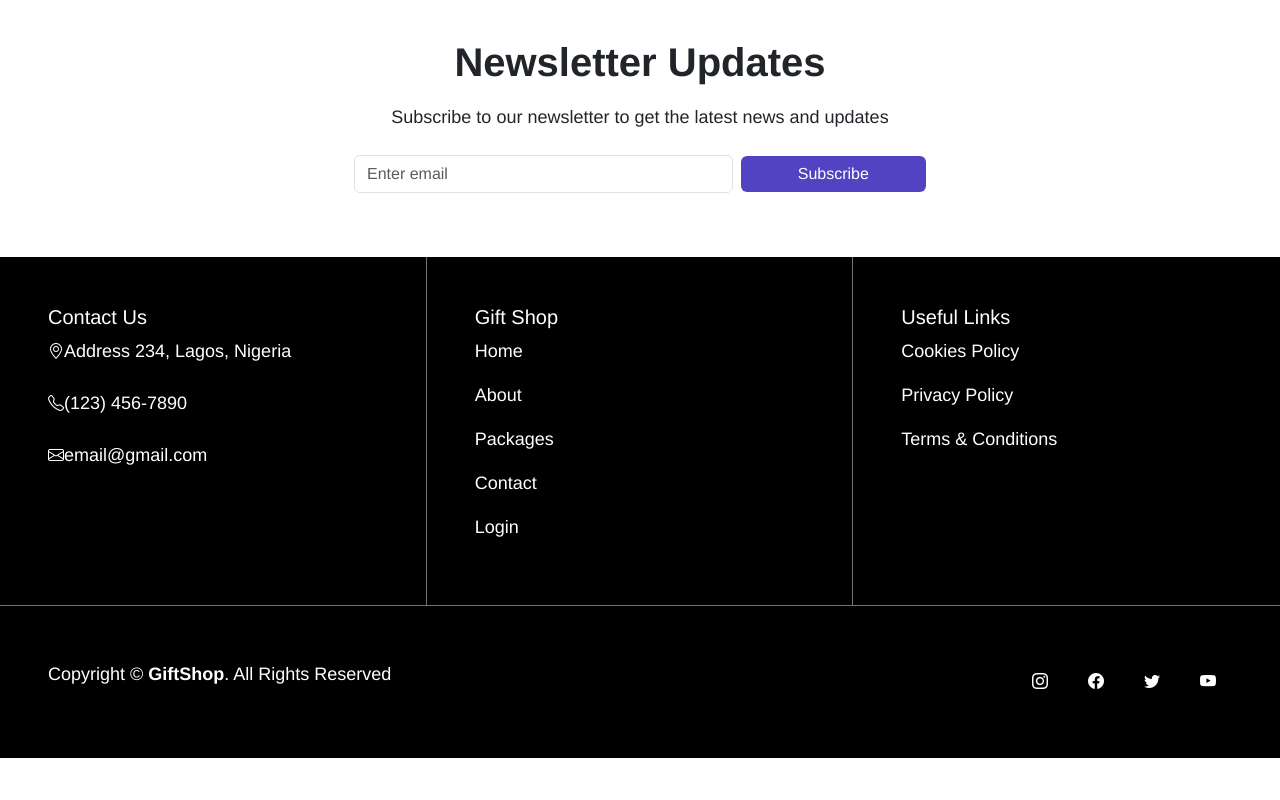
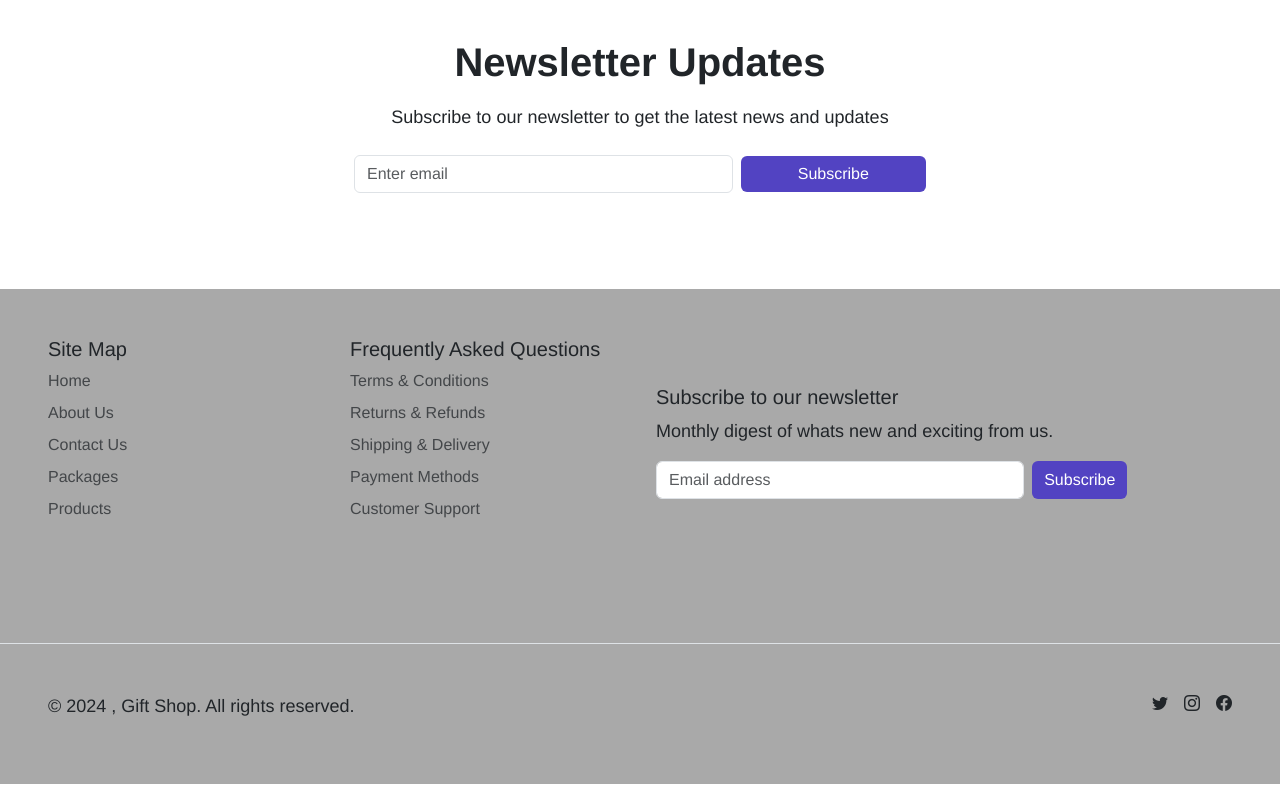
Before and after one commit to Ayomide2604/gift-shop, a React (Vite) app: page / in a window 1280 px wide. Shown: the part 1380-2180 px from the top of the page. Before the commit the page ends 2138 px from the top, so only its background shows below. Built offline with nearby package versions, Linux system fonts and the light colour scheme; no server answers.

Commit message:
Refactor Footer component with improved layout and newsletter subscription

```diff
--- a/src/components/partials/Footer.jsx
+++ b/src/components/partials/Footer.jsx
@@ -1,81 +1,114 @@
 import React from "react";
-import { Container, Row, Col } from "react-bootstrap";
-import "./partials.css";
+
 const Footer = () => {
 	return (
-		<>
-			<Container fluid className="footer-container">
-				<nav>
-					<Row>
-						<Col
-							lg={4}
-							className=" p-5"
-							style={{ borderRight: "1px solid #6c757d" }}
-						>
-							<h5>Contact Us</h5>
-							<Col lg={12} className="gap-4 d-grid justify-content-between ">
-								<Col>
-									<i class="bi bi-geo-alt"></i>
+		<div className="footer-container mt-5   mb-3">
+			<footer className="">
+				<div className="row p-5">
+					<div className="col-3">
+						<h5>Site Map</h5>
+						<ul className="nav flex-column">
+							<li className="nav-item mb-2">
+								<a href="#" className="nav-link p-0 text-muted">
+									Home
+								</a>
+							</li>
+							<li className="nav-item mb-2">
+								<a href="#" className="nav-link p-0 text-muted">
+									About Us
+								</a>
+							</li>
+							<li className="nav-item mb-2">
+								<a href="#" className="nav-link p-0 text-muted">
+									Contact Us
+								</a>
+							</li>
+							<li className="nav-item mb-2">
+								<a href="#" className="nav-link p-0 text-muted">
+									Packages
+								</a>
+							</li>
+							<li className="nav-item mb-2">
+								<a href="#" className="nav-link p-0 text-muted">
+									Products
+								</a>
+							</li>
+						</ul>
+					</div>
 
-									<span>Address 234, Lagos, Nigeria</span>
-								</Col>
-								<Col>
-									<i class="bi bi-telephone"></i>
-
-									<span>(123) 456-7890</span>
-								</Col>
-								<Col>
-									<i class="bi bi-envelope"></i>
-
-									<span>email@gmail.com</span>
-								</Col>
-							</Col>
-						</Col>
-						<Col
-							lg={4}
-							className=" p-5"
-							style={{ borderRight: "1px solid #6c757d" }}
-						>
-							<h5>Gift Shop</h5>
-							<p>Home</p>
-							<p>About</p>
-							<p>Packages</p>
-							<p>Contact</p>
-							<p>Login</p>
-						</Col>
-						<Col lg={4} className=" p-5">
-							<h5>Useful Links</h5>
-							<p>Cookies Policy</p>
-							<p>Privacy Policy</p>
-							<p>Terms & Conditions</p>
-						</Col>
-
-						<Col
-							lg={12}
-							className="d-flex justify-content-between align-items-center   p-5"
-							style={{ borderTop: "1px solid #6c757d" }}
-						>
-							<Col lg={8}>
-								<div className="d-flex gap-2 justify-content-left">
-									<p>
-										Copyright &copy; <strong>GiftShop</strong>. All Rights
-										Reserved
-									</p>
-								</div>
-							</Col>
-							<Col lg={4}>
-								<div className="d-flex gap-2 justify-content-end">
-									<i class="bi bi-instagram p-3"></i>
-									<i class="bi bi-facebook p-3"></i>
-									<i class="bi bi-twitter p-3"></i>
-									<i class="bi bi-youtube p-3"></i>
-								</div>
-							</Col>
-						</Col>
-					</Row>
-				</nav>
-			</Container>
-		</>
+					<div className="col-3">
+						<h5>Frequently Asked Questions</h5>
+						<ul className="nav flex-column">
+							<li className="nav-item mb-2">
+								<a href="#" className="nav-link p-0 text-muted">
+									Terms & Conditions
+								</a>
+							</li>
+							<li className="nav-item mb-2">
+								<a href="#" className="nav-link p-0 text-muted">
+									Returns & Refunds
+								</a>
+							</li>
+							<li className="nav-item mb-2">
+								<a href="#" className="nav-link p-0 text-muted">
+									Shipping & Delivery
+								</a>
+							</li>
+							<li className="nav-item mb-2">
+								<a href="#" className="nav-link p-0 text-muted">
+									Payment Methods
+								</a>
+							</li>
+							<li className="nav-item mb-2">
+								<a href="#" className="nav-link p-0 text-muted">
+									Customer Support
+								</a>
+							</li>
+						</ul>
+					</div>
+					<div className="col-5 py-5 px-3">
+						<form>
+							<h5>Subscribe to our newsletter</h5>
+							<p>Monthly digest of whats new and exciting from us.</p>
+							<div className="d-flex w-100 gap-2">
+								<label htmlFor="newsletter1" className="visually-hidden">
+									Email address
+								</label>
+								<input
+									id="newsletter1"
+									type="text"
+									className="form-control"
+									placeholder="Email address"
+								/>
+								<button className="btn btn-primary" type="button">
+									Subscribe
+								</button>
+							</div>
+						</form>
+					</div>
+				</div>
+				<div className="d-flex justify-content-between mt-5 py-5 px-5 border-top">
+					<p>© 2024 , Gift Shop. All rights reserved.</p>
+					<ul className="list-unstyled d-flex">
+						<li className="ms-3">
+							<a className="link-dark" href="#">
+								<i className="bi bi-twitter"></i>
+							</a>
+						</li>
+						<li className="ms-3">
+							<a className="link-dark" href="#">
+								<i className="bi bi-instagram"></i>
+							</a>
+						</li>
+						<li className="ms-3">
+							<a className="link-dark" href="#">
+								<i className="bi bi-facebook"></i>
+							</a>
+						</li>
+					</ul>
+				</div>
+			</footer>
+		</div>
 	);
 };
 
--- a/src/components/partials/partials.css
+++ b/src/components/partials/partials.css
@@ -17,11 +17,6 @@
 
 .header-container .navbar-nav .nav-link:active {
 	color: #007bff;
-}
-
-.footer-container {
-	background-color: black;
-	color: white;
 }
 
 .categories-container {
@@ -112,3 +107,7 @@
 		margin-left: 15px;
 	}
 }
+
+.footer-container {
+	background-color: darkgrey;
+}
```
